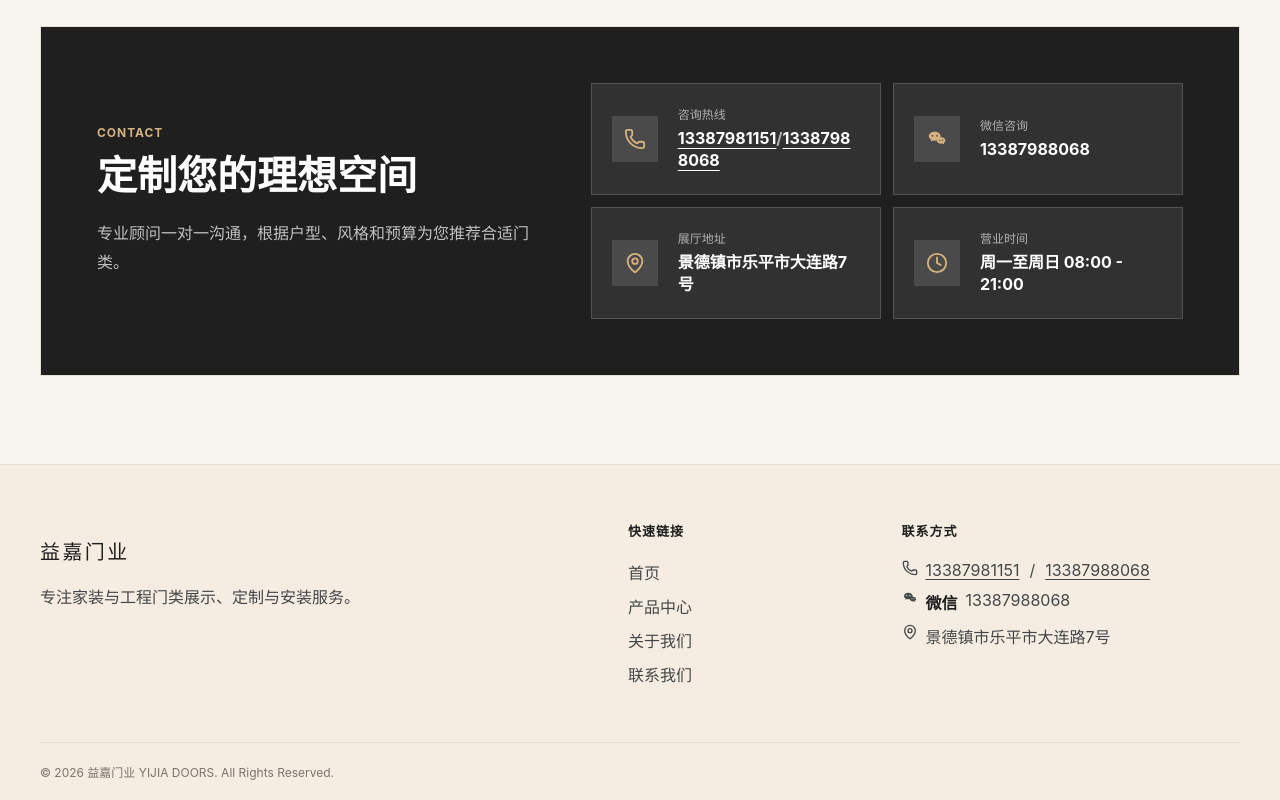
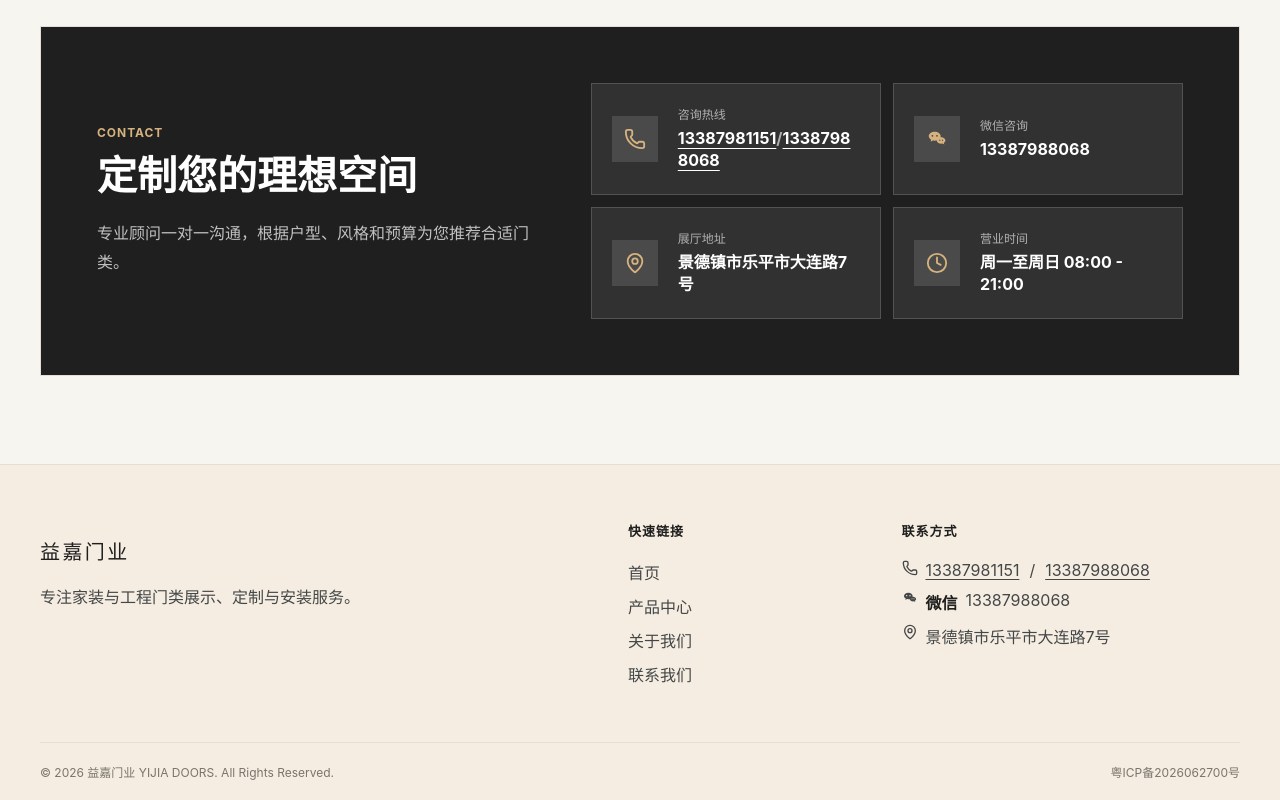
Before and after one commit to ContinueKZ/yijiamenye, a Vue app: page / in a window 1280 px wide. Shown: the part 3032-3832 px from the top of the page. Built offline with nearby package versions, Linux system fonts and the light colour scheme.

Commit message:
Add ICP registration footer

```diff
--- a/src/components/AppFooter.vue
+++ b/src/components/AppFooter.vue
@@ -49,6 +49,9 @@
     </div>
     <div class="container footer-bottom">
       <span>© 2026 {{ SITE_INFO.name }} {{ SITE_INFO.englishName }}. All Rights Reserved.</span>
+      <a href="https://beian.miit.gov.cn/" target="_blank" rel="noopener noreferrer">
+        粤ICP备2026062700号
+      </a>
     </div>
   </footer>
 </template>
```
